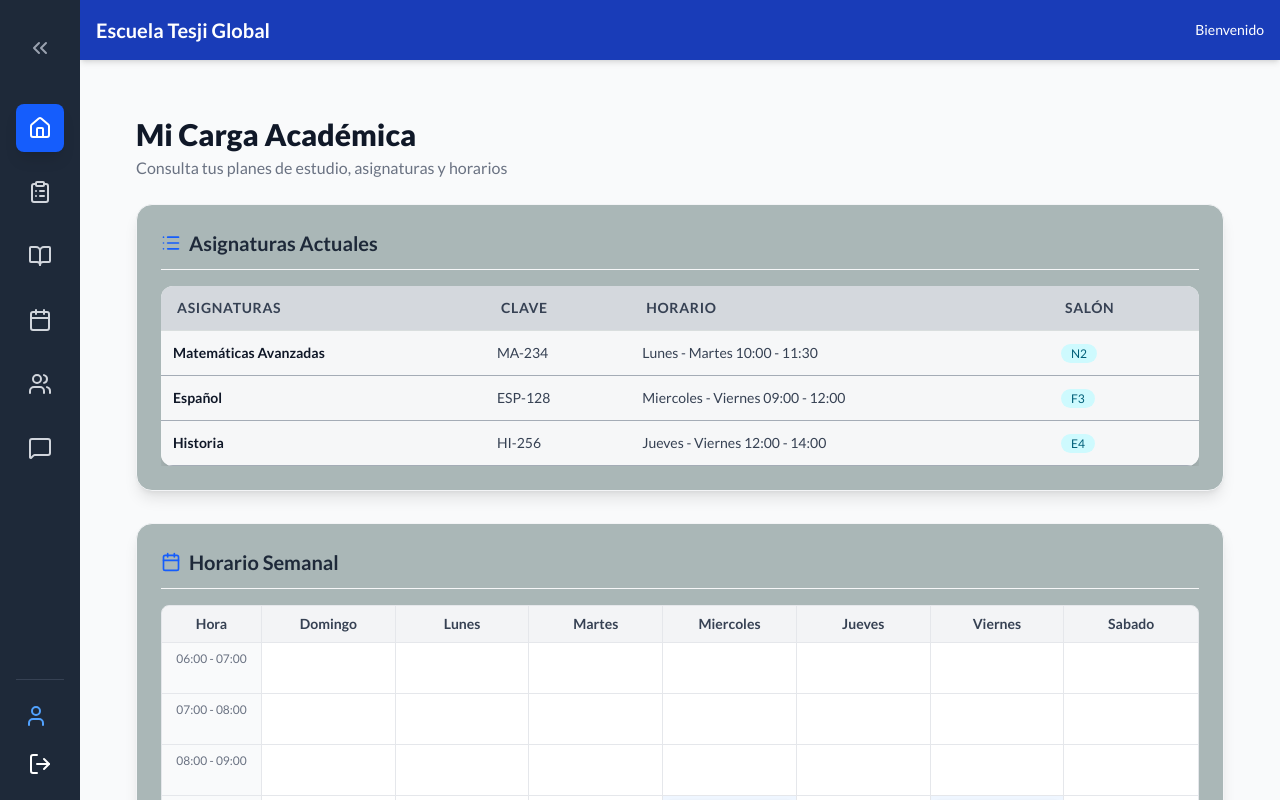
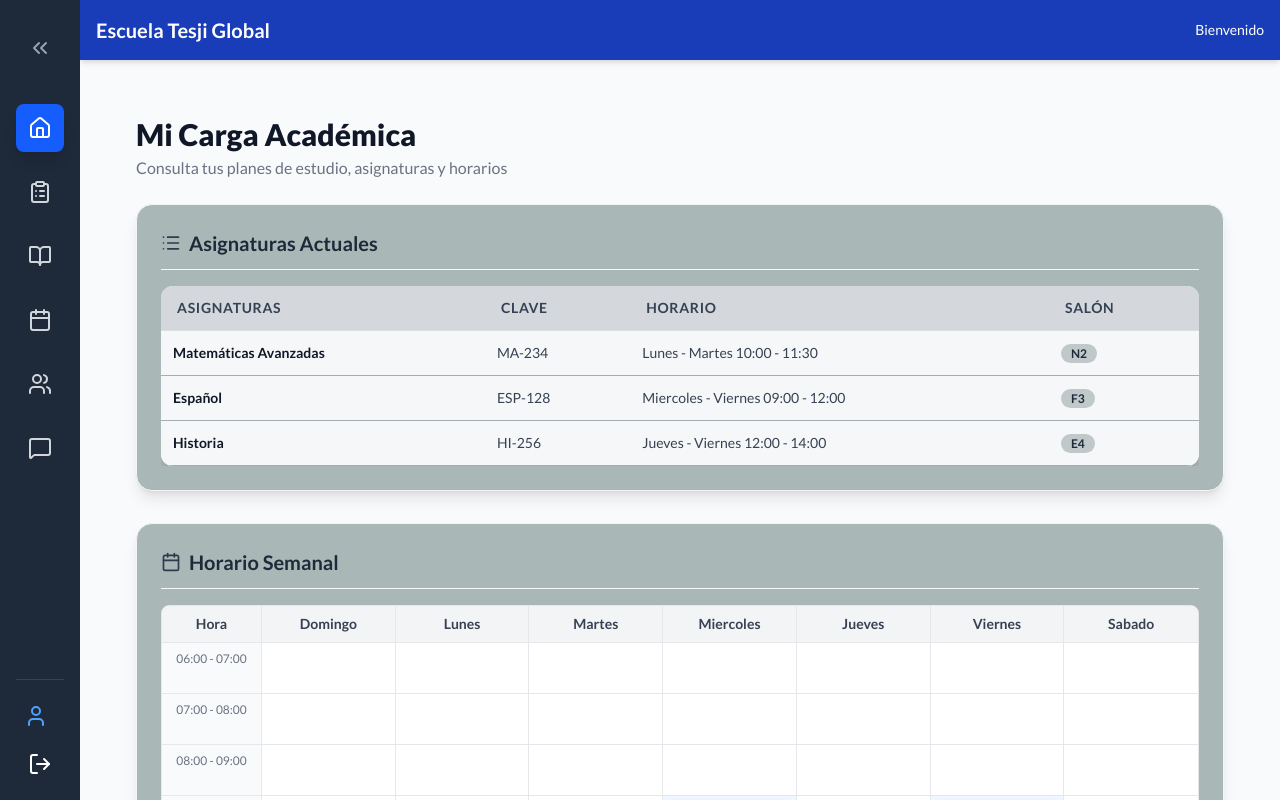
Before and after one commit to LuisJoseCastro/Sistema-Control-Esdcolar, a React (Vite) app in the folder Control-Escolar-Front/: page /login in a window 1280 px wide. Both pictures are taken after a click on the button "Iniciar Sesión". Built offline with nearby package versions, Linux system fonts and the light colour scheme.

Commit message:
UPDATE: Se actualizo el archivo 'DocenteDashboardPage.tsx' (usando la paleta de colores actualizada).

```diff
--- a/Control-Escolar-Front/src/pages/docente/DocenteDashboardPage.tsx
+++ b/Control-Escolar-Front/src/pages/docente/DocenteDashboardPage.tsx
@@ -75,7 +75,7 @@ const HorarioSlot: React.FC<{ timeRange: string, content: Clase[] }> = ({ timeRa
                             {classes.map((clase, index) => (
                                 <div
                                     key={index}
-                                    className="bg-blue-500 text-white rounded px-1 py-[1px] mb-1 truncate leading-tight cursor-pointer hover:bg-blue-600 transition-colors shadow-sm"
+                                    className="w-auto h-5 bg-grayLight-400 text-white font-semibold rounded px-1 py-px mb-1 truncate leading-tight cursor-pointer hover:bg-grayLight-500 transition-colors shadow-sm"
                                     title={`${clase.asignatura} (${clase.horaInicio}-${clase.horaFin})`}
                                 >
                                     {/* Muestra la abreviatura o el nombre completo si hay espacio */}
@@ -141,7 +141,7 @@ const DocenteDashboardPage: React.FC = () => {
             {/* 1. SECCIÓN DE ASIGNATURAS (Usando Card y Table) */}
             <Card className="mb-8" variant="default" header={
                 <div className="flex items-center">
-                    <List className="w-5 h-5 mr-2 text-blue-600" />
+                    <List className="w-5 h-5 mr-2 text-main-900" />
                     Asignaturas Actuales
                 </div>
             }>
@@ -162,7 +162,7 @@ const DocenteDashboardPage: React.FC = () => {
                                     <Table.Cell className="text-gray-600">{item.clave}</Table.Cell>
                                     <Table.Cell className="text-gray-600">{item.horario}</Table.Cell>
                                     <Table.Cell>
-                                        <span className="bg-cyan-100 text-cyan-800 text-xs font-medium px-2.5 py-0.5 rounded-full">{item.salon}</span>
+                                        <span className="bg-grayLight-300 text-gray-800 text-xs font-semibold px-2.5 py-0.5 rounded-full">{item.salon}</span>
                                     </Table.Cell>
                                 </Table.Row>
                             ))}
@@ -175,7 +175,7 @@ const DocenteDashboardPage: React.FC = () => {
             {/* 2. SECCIÓN DE HORARIO SEMANAL (Usando Card) */}
             <Card header={
                 <div className="flex items-center">
-                    <Calendar className="w-5 h-5 mr-2 text-blue-600" />
+                    <Calendar className="w-5 h-5 mr-2 text-main-900" />
                     Horario Semanal
                 </div>
             }>
```
